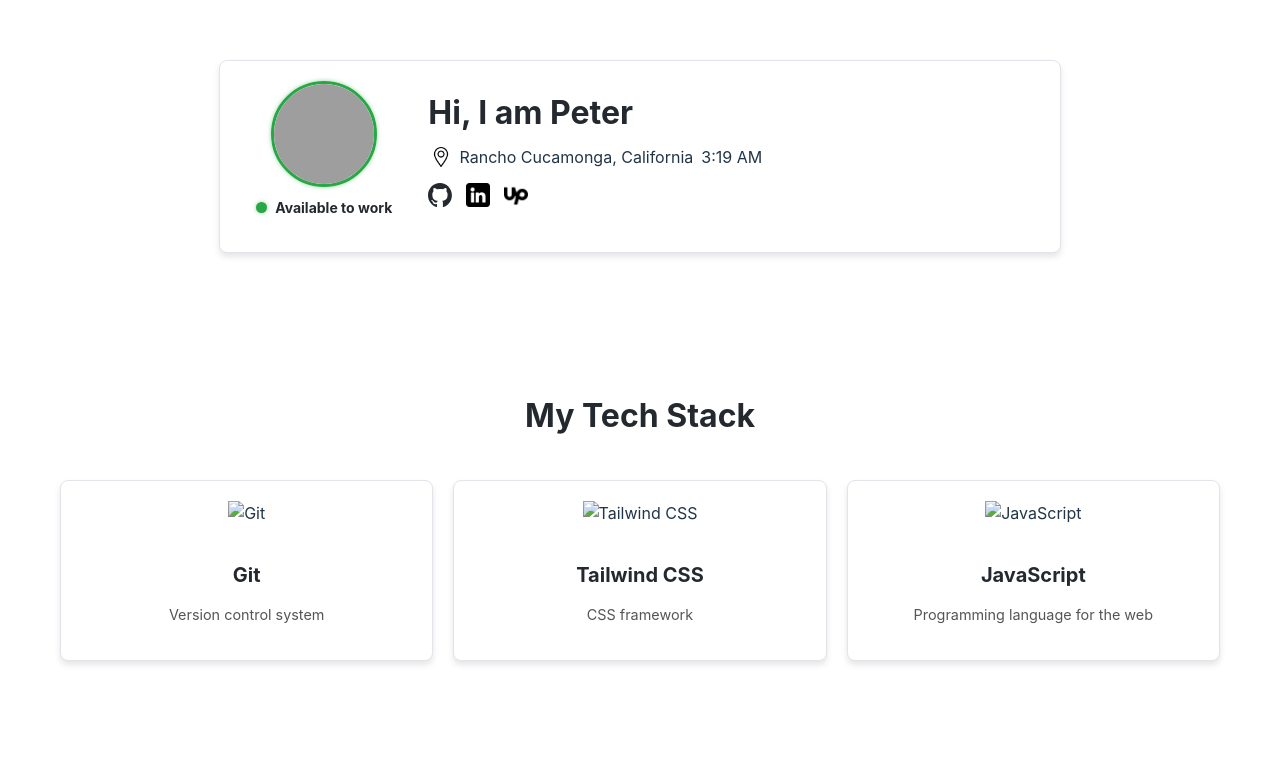
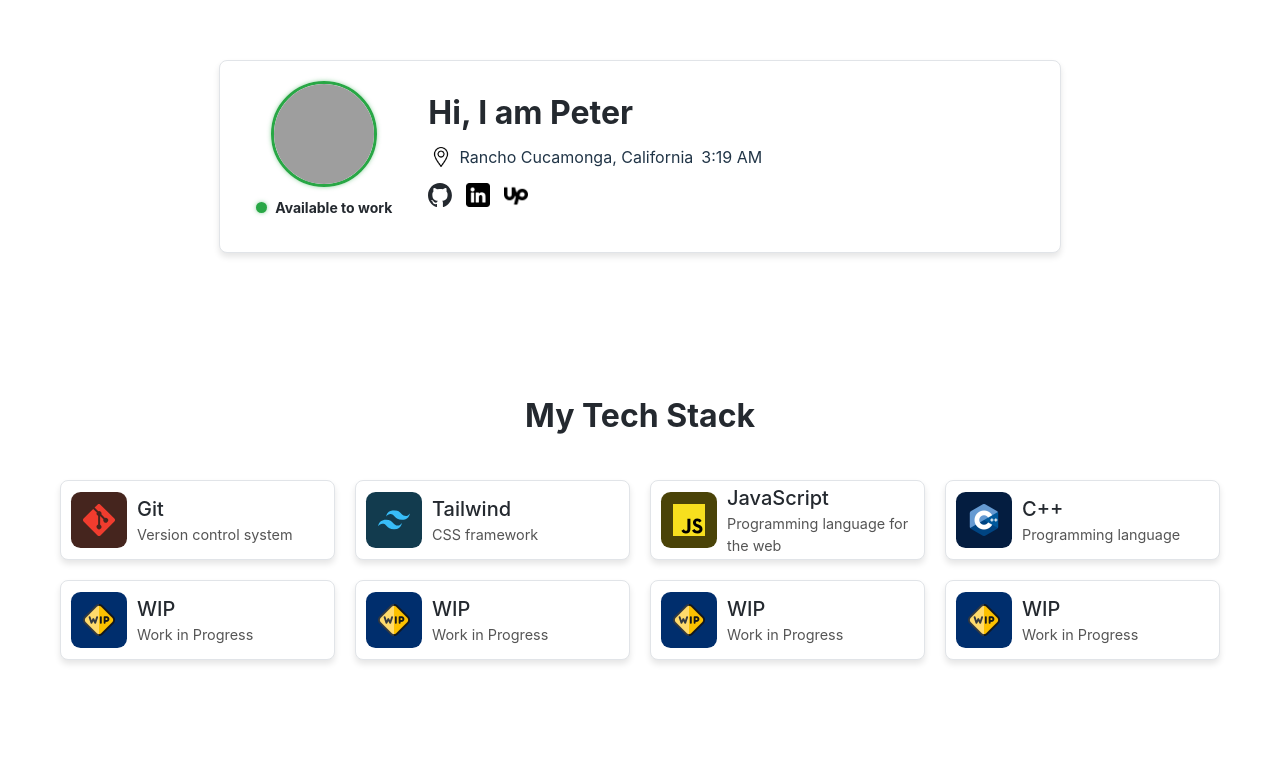
Before and after one commit to PeterG-ithub/portfolio-website-v2, a website built with Vite: page index.html in a window 1280 px wide. Shown: the top 783 px of the page. Built offline with nearby package versions, Linux system fonts and the light colour scheme; grey boxes are pictures that could not be loaded; files whose address does not match are found by name.

Commit message:
feat: Add more technologies to tech stack
- Add more technologies to tech stack
- Add WIP placeholder
- Add cpp, git, tailwind, wip icons
- Add background color to logo
- Refactor the style and structure of the tech card

```diff
--- a/src/style.css
+++ b/src/style.css
@@ -196,18 +196,44 @@ a {
 /* Tech Cards Container */
 .tech-cards {
   display: grid;
-  grid-template-columns: repeat(auto-fit, minmax(200px, 1fr));
+  grid-template-columns: repeat(1, 1fr); /* Ensures 1 column for very small screens */
   gap: 20px; /* Space between cards */
   padding: 20px;
 }
 
+
+/* Adjust for medium screens */
+@media (min-width: 625px) {
+  .tech-cards {
+    grid-template-columns: repeat(2, 1fr); /* 2 columns */
+  }
+}
+
+/* Adjust for large screens */
+@media (min-width: 1024px) {
+  .tech-cards {
+    grid-template-columns: repeat(3, 1fr); /* 3 columns */
+  }
+}
+
+/* Adjust for extra-large screens */
+@media (min-width: 1200px) {
+  .tech-cards {
+    grid-template-columns: repeat(4, 1fr); /* Max 4 columns */
+  }
+}
+
 /* Individual Tech Card */
 .tech-card {
+  display: flex;
+  gap: 10px;
+  align-items: center;
+  height: 58px;
   background-color: #fff;
   border: 1px solid #e1e4e8;
   border-radius: 8px;
-  padding: 20px;
-  text-align: center;
+  padding: 10px;
+  text-align: left;
   box-shadow: 0 4px 6px rgba(0, 0, 0, 0.1);
   transition: transform 0.3s ease, box-shadow 0.3s ease;
 }
@@ -217,20 +243,33 @@ a {
   box-shadow: 0 6px 12px rgba(0, 0, 0, 0.15);
 }
 
-.tech-card img {
-  width: 50px; /* Adjust icon size */
-  height: 50px;
-  margin-bottom: 15px;
+.tech-card .img-container {
+  width: 56px;
+  height: 56px;
+  min-width: 56px; /* Prevent shrinking */
+  min-height: 56px; /* Prevent shrinking */
+  display: flex;
+  justify-content: center;
+  align-items: center;
+  border-radius: 0.6rem;
+  flex-shrink: 0; /* Ensures it doesn't shrink in a flex container */
 }
 
-.tech-card h3 {
+.tech-card img {
+  width: 32px; /* Adjust icon size */
+  height: 32px;
+}
+
+.tech-card h4 {
   font-size: 1.25rem;
-  margin-bottom: 10px;
+  font-weight: 500;
+  margin: 0px;
   color: #24292f;
 }
 
 .tech-card p {
   font-size: 0.9rem;
+  margin: 0px;
   color: #555;
 }
 
--- a/src/tech.js
+++ b/src/tech.js
@@ -4,19 +4,53 @@
 const techStack = [
     {
         name: "Git",
-        icon: "/icons/git-icon.svg", // Path to the icon
+        icon: "/icons/git.svg", // Path to the icon
+        background: "#45251e",
         description: "Version control system",
     },
     {
-        name: "Tailwind CSS",
-        icon: "/icons/tailwind-icon.svg",
+        name: "Tailwind",
+        background: "#123b4e",
+        icon: "/icons/tailwind.svg",
         description: "CSS framework",
     },
     {
         name: "JavaScript",
-        icon: "/icons/js-icon.svg",
+        icon: "/icons/javascript.svg",
+        background: "#4a4308",
         description: "Programming language for the web",
     },
+    {
+        name: "C++",
+        icon: "/icons/cpp.png",
+        background: "#041d40",
+        description: "Programming language",
+    },
+    {
+        name: "WIP",
+        icon: "/icons/wip.png",
+        background: "#002e6d",
+        description: "Work in Progress",
+    },
+    {
+        name: "WIP",
+        icon: "/icons/wip.png",
+        background: "#002e6d",
+        description: "Work in Progress",
+    },
+    {
+        name: "WIP",
+        icon: "/icons/wip.png",
+        background: "#002e6d",
+        description: "Work in Progress",
+    },
+    {
+        name: "WIP",
+        icon: "/icons/wip.png",
+        background: "#002e6d",
+        description: "Work in Progress",
+    },
+
     // Add more techs here
 ];
 
@@ -26,9 +60,13 @@ function createTechCard(tech) {
     card.classList.add("tech-card");
 
     card.innerHTML = `
-        <img src="${tech.icon}" alt="${tech.name}">
-        <h3>${tech.name}</h3>
-        <p>${tech.description}</p>
+        <div class="img-container" style="background-color: ${tech.background};">
+            <img src="${tech.icon}" alt="${tech.name}">
+        </div>
+        <div>
+            <h4>${tech.name}</h4>
+            <p>${tech.description}</p>
+        </div>
     `;
 
     return card;
```
Also changed, not shown: public/icons/cpp.png (added), public/icons/git.svg (added), public/icons/tailwind.svg (added), public/icons/wip.png (added).
